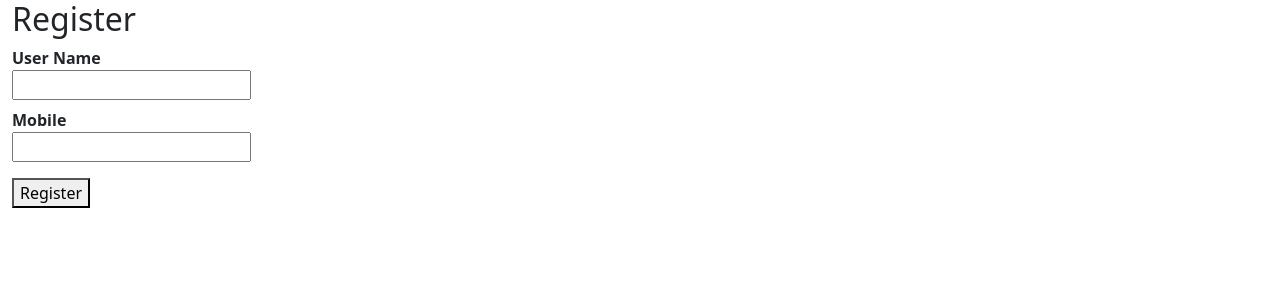
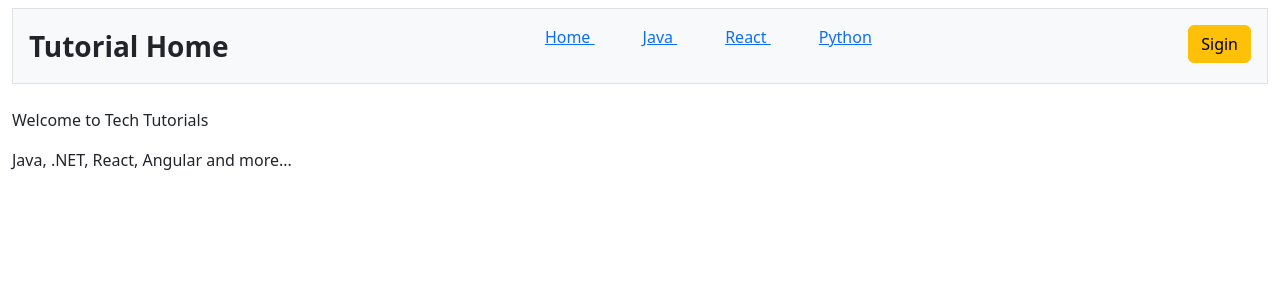
Before and after one commit to SharmaTechGroup/react-app, a React (Vite) app: page / in a window 1280 px wide. Shown: the top 300 px of the page. Built offline with nearby package versions, Linux system fonts and the light colour scheme.

Commit message:
Routing Updated

```diff
--- a/package.json
+++ b/package.json
@@ -19,6 +19,7 @@
     "react": "^19.1.1",
     "react-dom": "^19.1.1",
     "react-hook-form": "^7.66.1",
+    "react-router-dom": "^7.9.6",
     "yup": "^1.7.1"
   },
   "devDependencies": {
--- /dev/null
+++ b/src/components/react-new-form-demo/react-new-form-demo.jsx
@@ -0,0 +1,28 @@
+import { useRef} from "react";
+export function ReactNewFormDemo(){
+
+
+    const nameRef = useRef(null);
+    const mobileRef = useRef(null);
+
+
+    function handleSubmit(e){
+        e.preventDefault();
+        console.log(`UserName=${nameRef.current.value}\nMobile=${mobileRef.current.value}`);
+    }
+
+    return(
+        <div className="container-fluid">
+             <form  onSubmit={handleSubmit}>
+                <h2>Register</h2>
+             <dl>
+                <dt>Name</dt>
+                <dd><input type="text" ref={nameRef} name="UserName" /></dd>
+                <dt>Mobile</dt>
+                <dd><input type="text" ref={mobileRef} name="Mobile" /></dd>
+             </dl>
+              <button type="submit">Register</button>
+             </form>
+        </div>
+    )
+}
--- a/src/main.jsx
+++ b/src/main.jsx
@@ -24,9 +24,11 @@ import { WeatherSearch } from './components/weather-app/weather-search.jsx'
 import { ShoppingIndex } from './shopping/shopping-index.jsx'
 import { FormDemo } from './components/form-demo/form-demo.jsx'
 import { HookFormDemo } from './components/hook-form-demo/hook-form-demo.jsx'
+import { ReactNewFormDemo } from './components/react-new-form-demo/react-new-form-demo.jsx'
+import { TutorialIndex } from './tutorials/tutorial-index.jsx'
 
 createRoot(document.getElementById('root')).render(
 
-    <HookFormDemo />
+    <TutorialIndex />
 
 )
--- /dev/null
+++ b/src/tutorials/java-tutorial.jsx
@@ -0,0 +1,8 @@
+
+export function JavaTutorial(){
+    return(
+        <div>
+            <h3>Java Tutorial</h3>
+        </div>
+    )
+}
--- /dev/null
+++ b/src/tutorials/python-tutorial.jsx
@@ -0,0 +1,9 @@
+
+
+export function PythonTutorial(){
+    return(
+        <div>
+            <h3>Python Tutorial</h3>
+        </div>
+    )
+}
--- /dev/null
+++ b/src/tutorials/react-tutorial.jsx
@@ -0,0 +1,12 @@
+
+
+export function ReactTutorial(){
+    return(
+        <div>
+            <h3>React Tutorial</h3>
+            <iframe width="600" height="400" src="https://www.youtube.com/embed/KI-NmvXzUmE">
+
+            </iframe>
+        </div>
+    )
+}
--- /dev/null
+++ b/src/tutorials/tutorial-home.jsx
@@ -0,0 +1,9 @@
+
+export function TutorialHome(){
+    return(
+        <div>
+            <p>Welcome to Tech Tutorials</p>
+            <p>Java, .NET, React, Angular and more...</p>
+        </div>
+    )
+}
--- /dev/null
+++ b/src/tutorials/tutorial-index.jsx
@@ -0,0 +1,37 @@
+import { BrowserRouter, Link, Route, Routes } from "react-router-dom";
+import { JavaTutorial } from "./java-tutorial";
+import { ReactTutorial } from "./react-tutorial";
+import { PythonTutorial } from "./python-tutorial";
+import { TutorialHome } from "./tutorial-home";
+
+export function TutorialIndex(){
+    return(
+        <div className="container-fluid">
+            <BrowserRouter>
+                <header className="p-3 bg-light border d-flex justify-content-between text-center mt-2">
+                    <div className="fs-3 fw-bold">Tutorial Home</div>
+                    <div>
+                        <nav>
+                            <span className="mx-4"> <Link to="/"> Home </Link> </span>
+                            <span className="mx-4"> <Link to="/java"> Java </Link> </span>
+                            <span className="mx-4"> <Link to="/react"> React </Link> </span>
+                            <span className="mx-4"> <Link to="/python"> Python </Link> </span>
+                        </nav>
+                    </div>
+                    <div>
+                        <button className="btn btn-warning">Sigin</button>
+                    </div>
+                </header>
+                <section className="mt-4">
+                    <Routes>
+                        <Route path="/" element={<TutorialHome />} />
+                        <Route path="java" element={<JavaTutorial />} />
+                        <Route path="react" element={<ReactTutorial />} />
+                        <Route path="python" element={<PythonTutorial />} />
+                        <Route path="*" element={<div>Not Found - Requested path not found</div>} />
+                    </Routes>
+                </section>
+            </BrowserRouter>
+        </div>
+    )
+}
```
Also changed, not shown: demo.html (+14 -8 lines), 1 other file (tests, documents, lock files or other folders).
